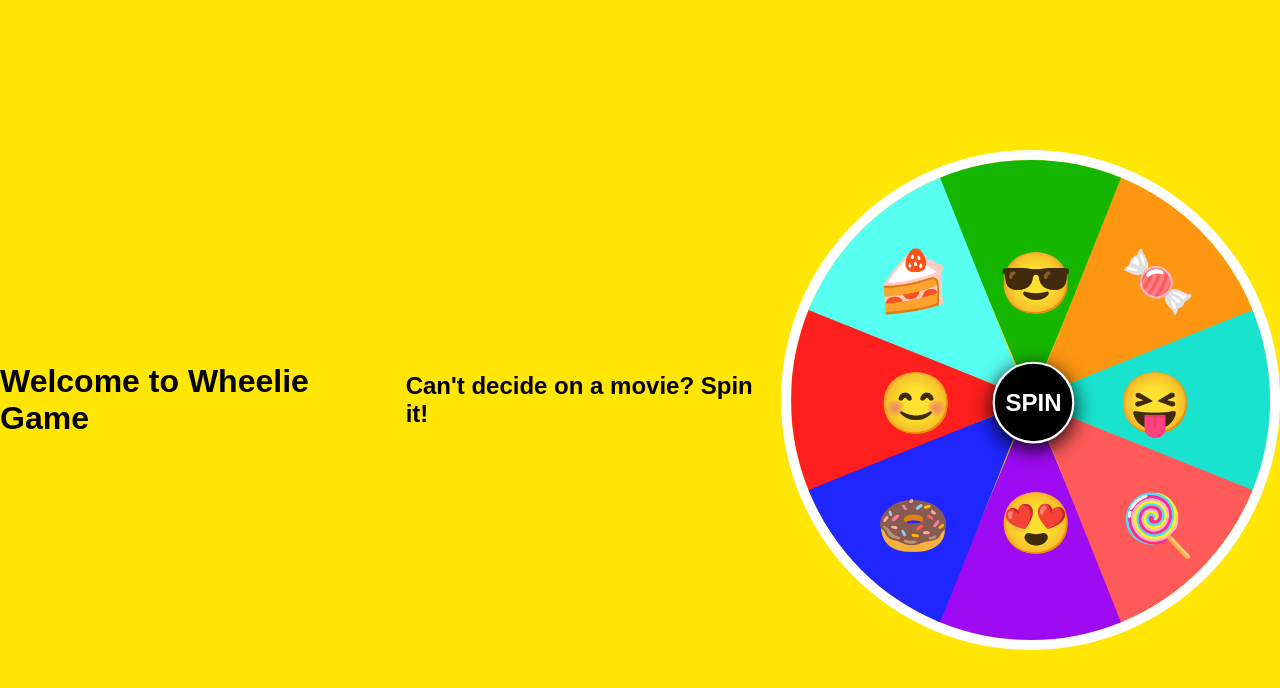
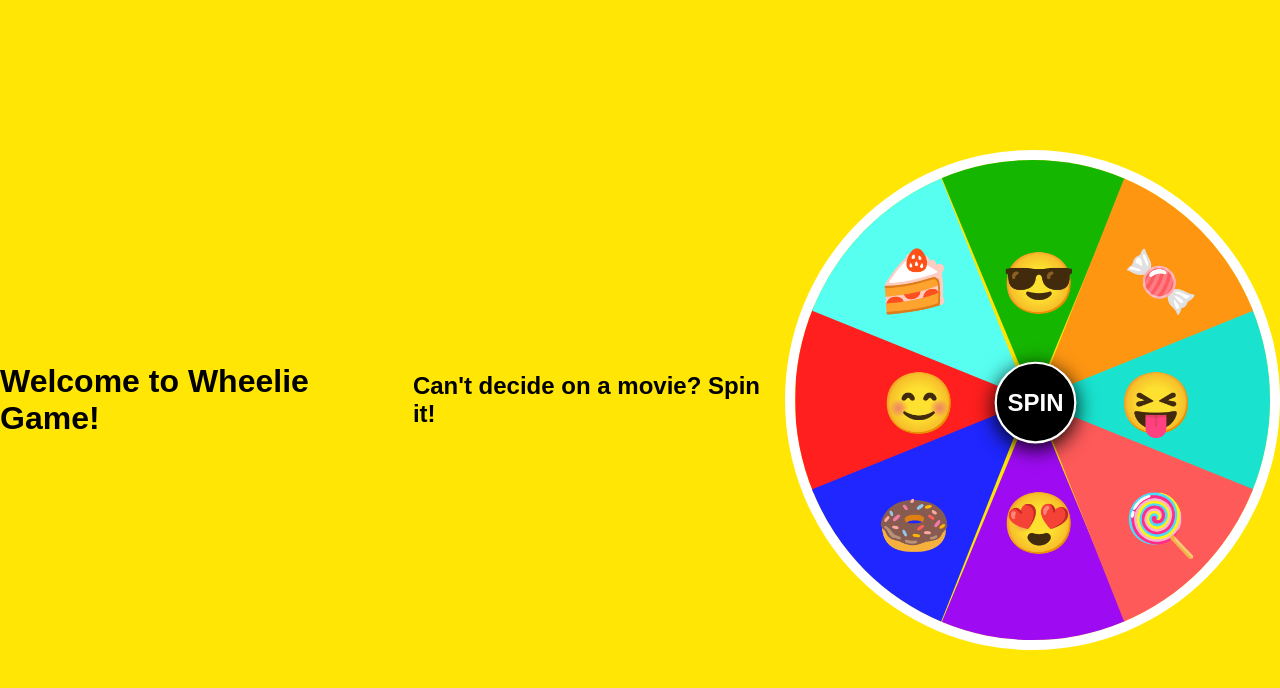
Before and after one commit to AlexandrosI/wheelie, a plain HTML site: page index.html in a window 1280 px wide. Drawn offline with Linux system fonts and the light colour scheme.

Commit message:
updated Welcome message

```diff
--- a/index.html
+++ b/index.html
@@ -8,7 +8,7 @@
     <title>Wheelie</title>
 </head>
 <body>
-    <h1>Welcome to Wheelie Game</h1>
+    <h1>Welcome to Wheelie Game!</h1></body><br>
     <h2>Can't decide on a movie? Spin it!</h2>
     <div id="main" class="main">
         <div id="wheel" class="wheel">
```
